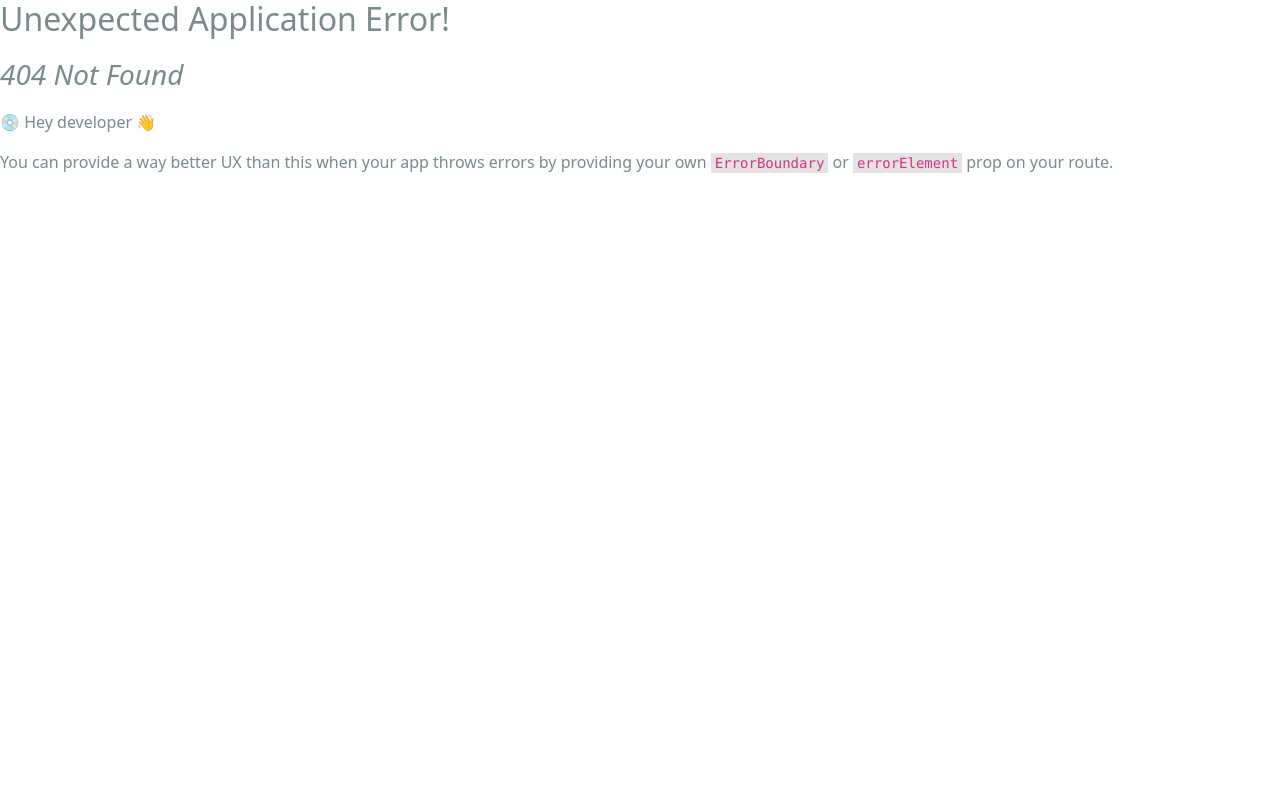
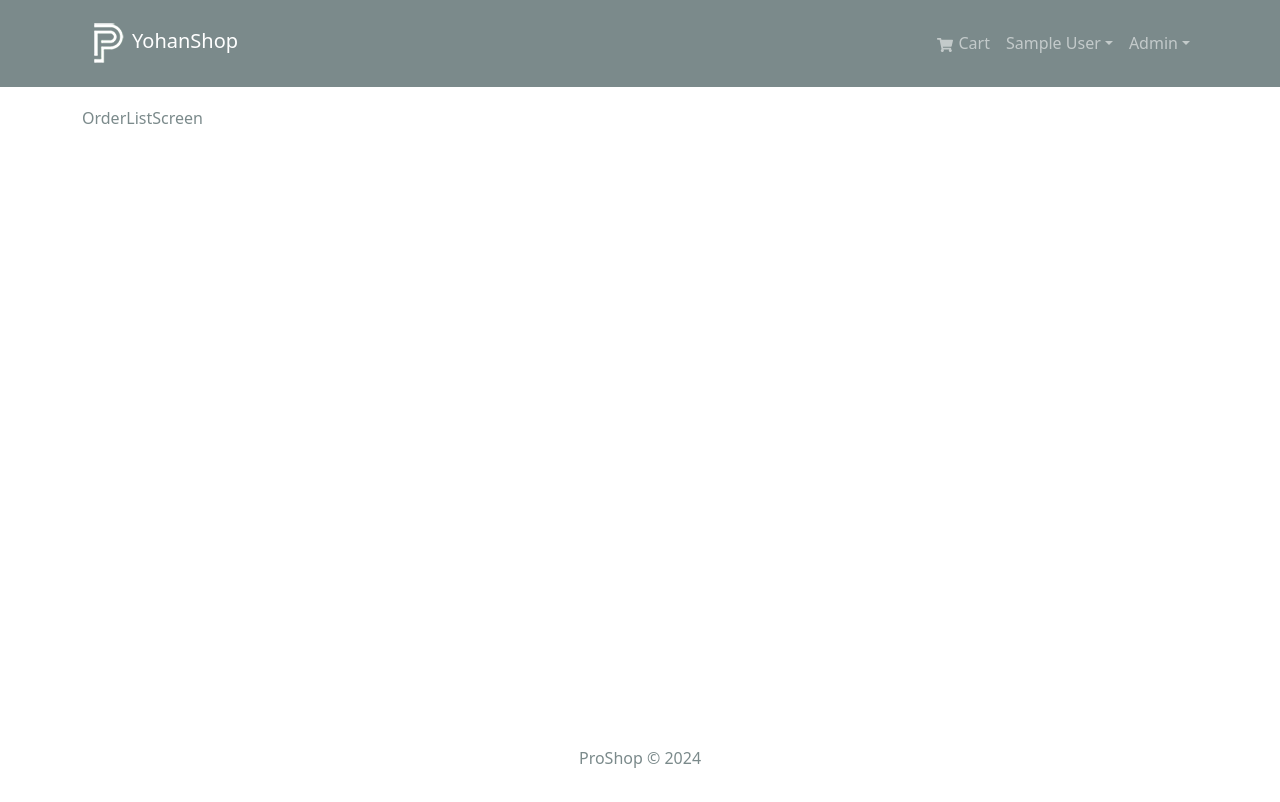
Before and after one commit to yohansky/MERN-ecom, a React (Create React App) app in the folder frontend/: page /admin/orderlist in a window 1280 px wide. Before the commit this address had no page. Shown: the top 802 px of the page. Built offline with nearby package versions, Linux system fonts and the light colour scheme; sample sign-in values are in the browser's storage.

Commit message:
Admin Route Comp

```diff
--- /dev/null
+++ b/frontend/src/components/AdminRoute.jsx
@@ -0,0 +1,12 @@
+import React from "react";
+import { useSelector } from "react-redux";
+import { Navigate, Outlet } from "react-router-dom";
+
+const AdminRoute = () => {
+  //userInfo diambil dari state auth di redux state
+  const { userInfo } = useSelector((state) => state.auth);
+
+  return userInfo && userInfo.isAdmin ? <Outlet /> : <Navigate to="/login" replace />;
+};
+
+export default AdminRoute;
--- a/frontend/src/components/Header.jsx
+++ b/frontend/src/components/Header.jsx
@@ -67,6 +67,19 @@
                   </Nav.Link>
                 </LinkContainer>
               )}
+              {userInfo && userInfo.isAdmin && (
+                <NavDropdown title="Admin">
+                  <LinkContainer to="/admin/productlist">
+                    <NavDropdown.Item>Products</NavDropdown.Item>
+                  </LinkContainer>
+                  <LinkContainer to="/admin/userlist">
+                    <NavDropdown.Item>Users</NavDropdown.Item>
+                  </LinkContainer>
+                  <LinkContainer to="/admin/orderlist">
+                    <NavDropdown.Item>Orders</NavDropdown.Item>
+                  </LinkContainer>
+                </NavDropdown>
+              )}
             </Nav>
           </Navbar.Collapse>
         </Container>
--- a/frontend/src/index.js
+++ b/frontend/src/index.js
@@ -20,6 +20,8 @@
 import PlaceOrderScreen from "./screens/PlaceOrderScreen";
 import OrderScreen from "./screens/OrderScreen";
 import ProfileScreen from "./screens/ProfileScreen";
+import AdminRoute from "./components/AdminRoute";
+import OrderListScreen from "./screens/admin/OrderListScreen";
 
 const router = createBrowserRouter(
   createRoutesFromElements(
@@ -37,6 +39,10 @@
         <Route path="/order/:id" element={<OrderScreen />} />
         <Route path="/profile" element={<ProfileScreen />} />
       </Route>
+
+      <Route path="" element={<AdminRoute />}>
+        <Route path="/admin/orderlist" element={<OrderListScreen />} />
+      </Route>
     </Route>
   )
 );
--- /dev/null
+++ b/frontend/src/screens/admin/OrderListScreen.jsx
@@ -0,0 +1,7 @@
+import React from "react";
+
+const OrderListScreen = () => {
+  return <div>OrderListScreen</div>;
+};
+
+export default OrderListScreen;
```
